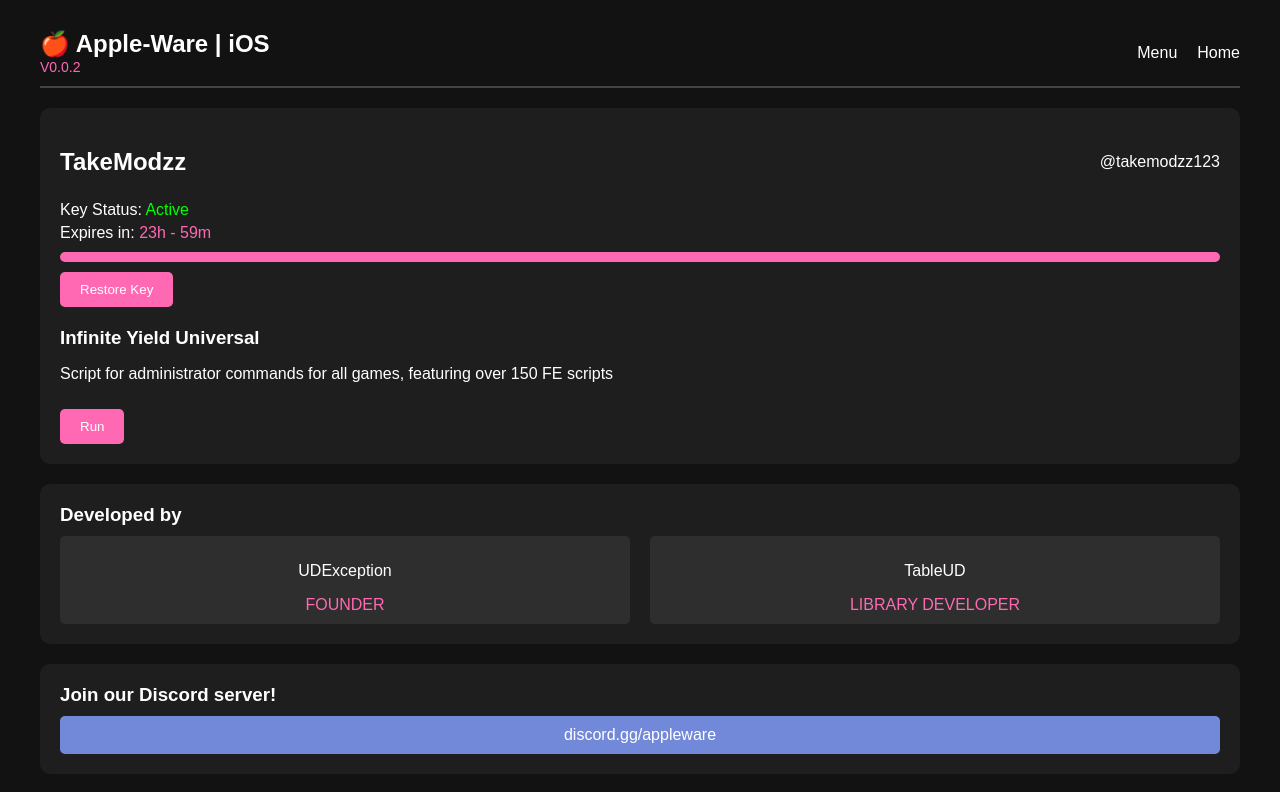
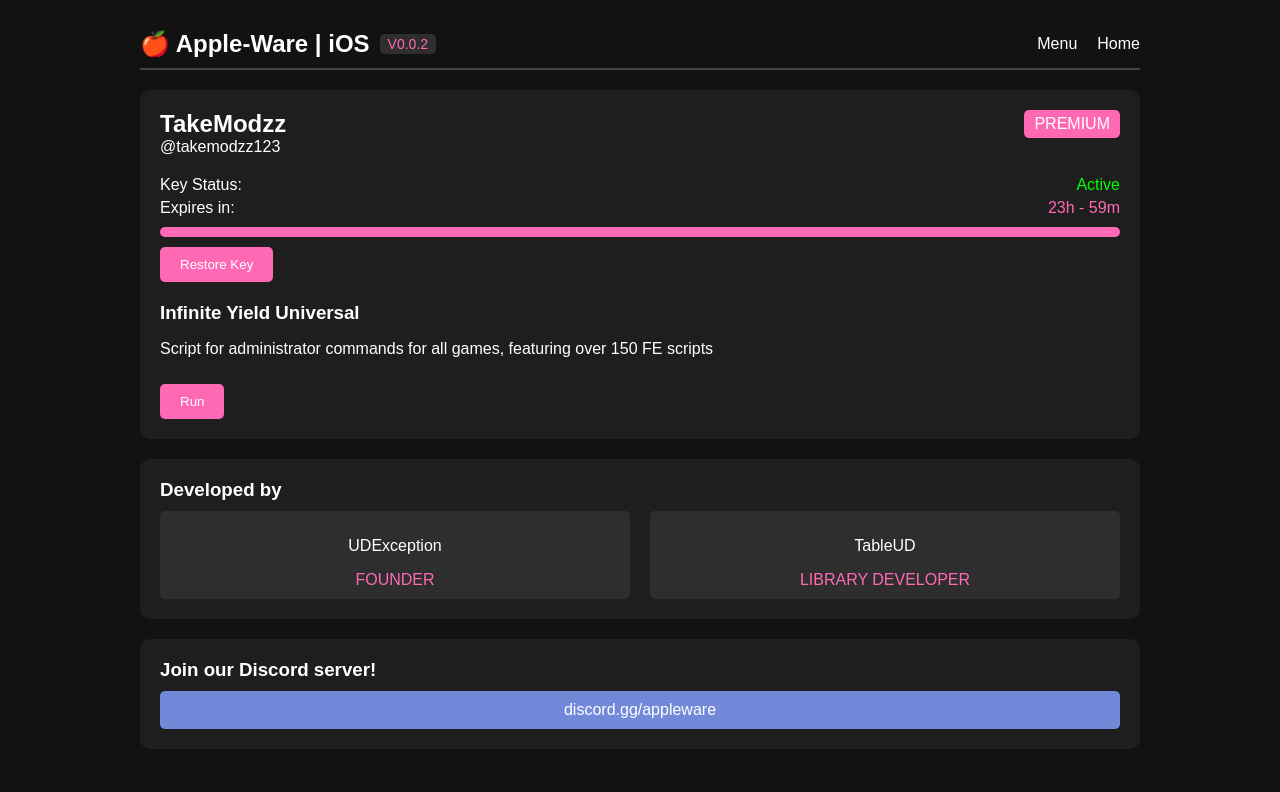
Before and after one commit to Tigyiscute/test, a plain HTML site: page index.html in a window 1280 px wide. Drawn offline with Linux system fonts and the light colour scheme.

Commit message:
Update index.html

```diff
--- a/index.html
+++ b/index.html
@@ -14,7 +14,7 @@
         }
 
         .container {
-            max-width: 1200px;
+            max-width: 1000px;
             margin: 0 auto;
             padding: 20px;
         }
@@ -27,6 +27,12 @@
             border-bottom: 2px solid #444;
         }
 
+        .logo {
+            display: flex;
+            align-items: center;
+            gap: 10px;
+        }
+
         .logo h1 {
             margin: 0;
             font-size: 24px;
@@ -35,6 +41,9 @@
         .version {
             font-size: 14px;
             color: #ff69b4;
+            background: #2e2e2e;
+            padding: 2px 8px;
+            border-radius: 5px;
         }
 
         nav ul {
@@ -69,8 +78,18 @@
             align-items: center;
         }
 
+        .profile-header h2 {
+            margin: 0;
+        }
+
+        .profile-status {
+            margin-top: 20px;
+        }
+
         .profile-status p {
             margin: 5px 0;
+            display: flex;
+            justify-content: space-between;
         }
 
         .active {
@@ -153,6 +172,13 @@
             text-align: center;
             margin-top: 10px;
         }
+
+        .profile-header .premium {
+            background: #ff69b4;
+            color: white;
+            padding: 5px 10px;
+            border-radius: 5px;
+        }
     </style>
 </head>
 <body>
@@ -173,8 +199,9 @@
             <section class="profile">
                 <div class="profile-header">
                     <h2>TakeModzz</h2>
-                    <span class="username">@takemodzz123</span>
+                    <span class="premium">PREMIUM</span>
                 </div>
+                <span class="username">@takemodzz123</span>
                 <div class="profile-status">
                     <p>Key Status: <span class="active">Active</span></p>
                     <p>Expires in: <span class="expiry-time">23h - 59m</span></p>
```
